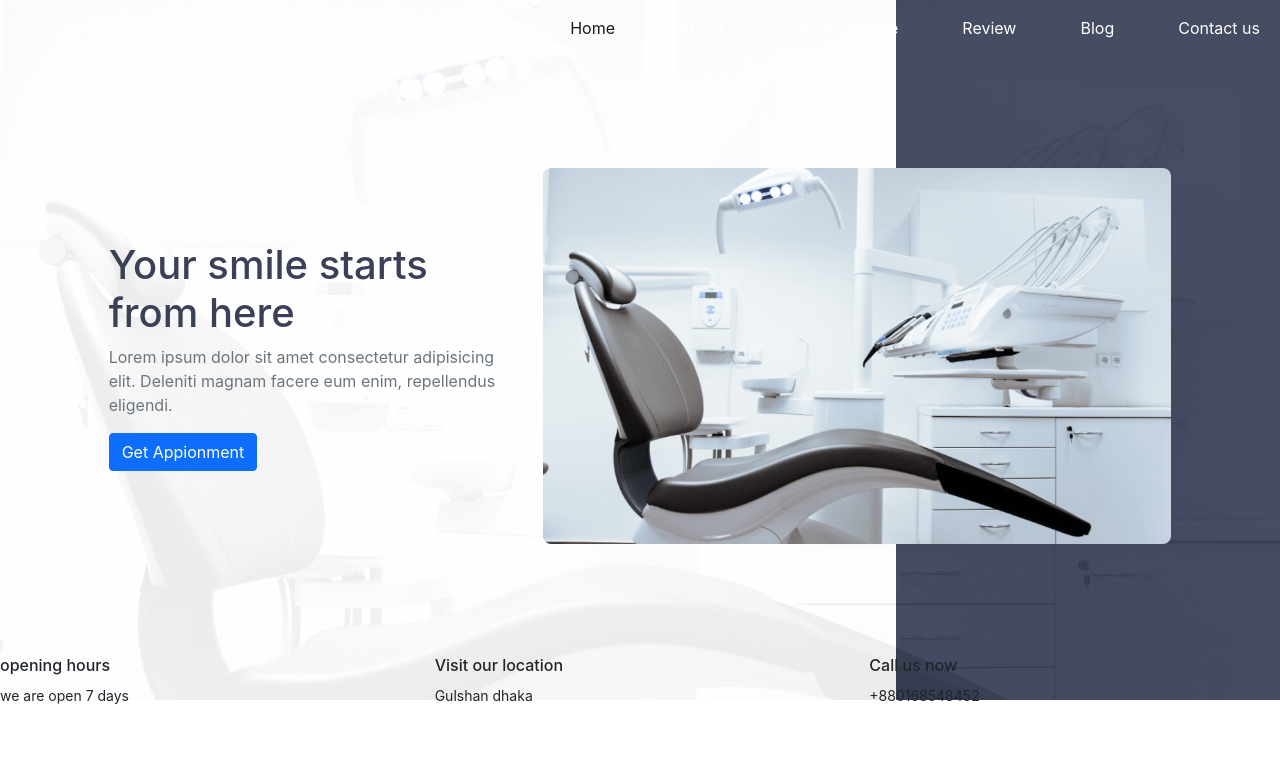
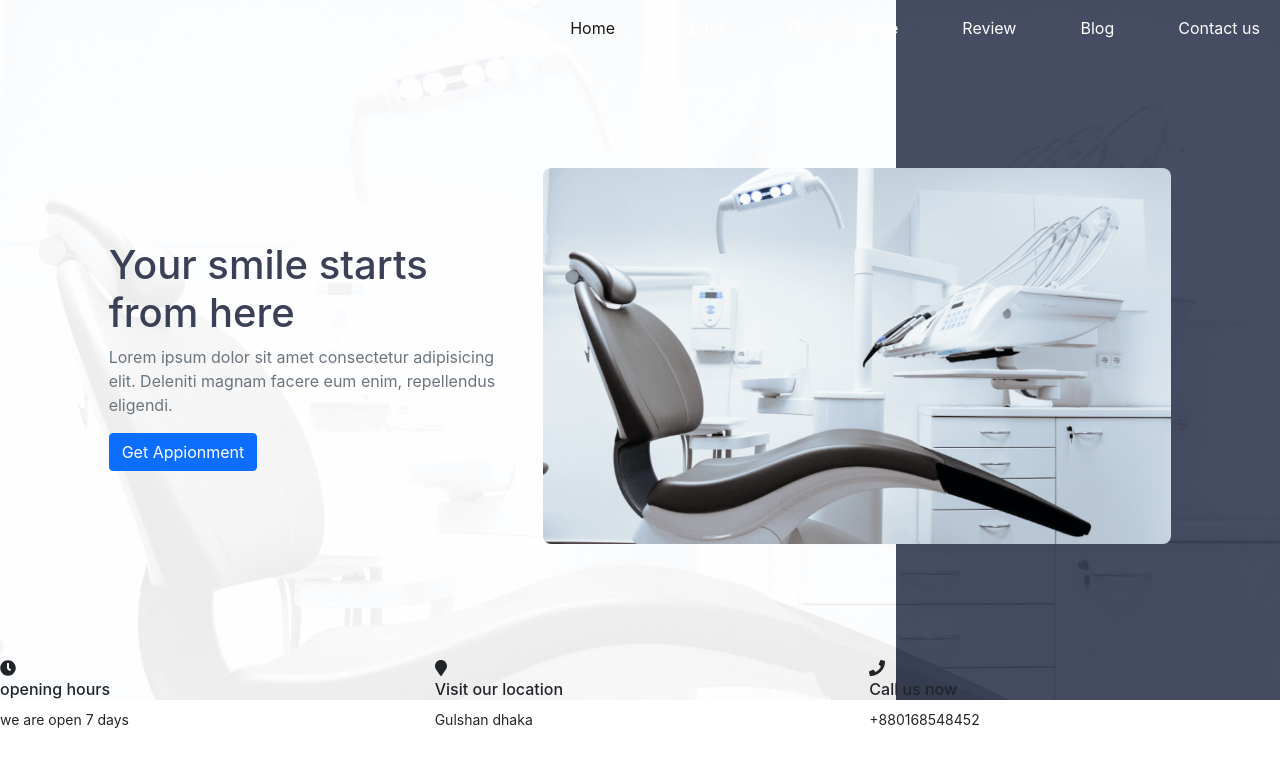
Before and after one commit to shamolmojumder/doctors-portal-client, a React (Create React App) app: page / in a window 1280 px wide. Shown: the top 766 px of the page. Built offline with nearby package versions, Linux system fonts and the light colour scheme.

Commit message:
51-4 Set multiple business info components

```diff
--- a/public/index.html
+++ b/public/index.html
@@ -17,7 +17,7 @@
     <link rel="manifest" href="%PUBLIC_URL%/manifest.json" />
     <link href="https://cdn.jsdelivr.net/npm/bootstrap@5.1.3/dist/css/bootstrap.min.css" rel="stylesheet" integrity="sha384-1BmE4kWBq78iYhFldvKuhfTAU6auU8tT94WrHftjDbrCEXSU1oBoqyl2QvZ6jIW3" crossorigin="anonymous">
 
-    <script src="https://cdn.jsdelivr.net/npm/bootstrap@5.1.3/dist/js/bootstrap.bundle.min.js" integrity="sha384-ka7Sk0Gln4gmtz2MlQnikT1wXgYsOg+OMhuP+IlRH9sENBO0LRn5q+8nbTov4+1p" crossorigin="anonymous"></script>
+    <!-- <script src="https://cdn.jsdelivr.net/npm/bootstrap@5.1.3/dist/js/bootstrap.bundle.min.js" integrity="sha384-ka7Sk0Gln4gmtz2MlQnikT1wXgYsOg+OMhuP+IlRH9sENBO0LRn5q+8nbTov4+1p" crossorigin="anonymous"></script> -->
 
     <!-- <style>
       body{
--- a/src/components/Home/BusinessInfo/BusinessInfo.jsx
+++ b/src/components/Home/BusinessInfo/BusinessInfo.jsx
@@ -1,24 +1,25 @@
 import React from 'react';
 import InfoCard from '../InfoCard/InfoCard';
+import { faClock,faMapMarker,faPhone } from '@fortawesome/free-solid-svg-icons'
 const infosData=[
     {
         title:'opening hours',
         description:"we are open 7 days",
-        icon:'',
+        icon:faClock,
         background:'primary'
 
     },
     {
         title:'Visit our location',
         description:"Gulshan dhaka",
-        icon:'',
+        icon:faMapMarker,
         background:'dark'
 
     },
     {
         title:'Call us now',
         description:"+880168548452",
-        icon:'',
+        icon:faPhone,
         background:'primary'
 
     }
--- a/src/components/Home/InfoCard/InfoCard.js
+++ b/src/components/Home/InfoCard/InfoCard.js
@@ -1,10 +1,15 @@
 import React from 'react';
-
+import { FontAwesomeIcon } from '@fortawesome/react-fontawesome'
 const InfoCard = ({info}) => {
     return (
         <div className="col-md-4">
-            <h6>{info.title}</h6>
-            <small>{info.description} </small>
+            <div>
+                <FontAwesomeIcon icon={info.icon} />
+            </div>
+            <div>
+                <h6>{info.title}</h6>
+                <small>{info.description} </small>
+            </div>
         </div>
     );
 };
```
